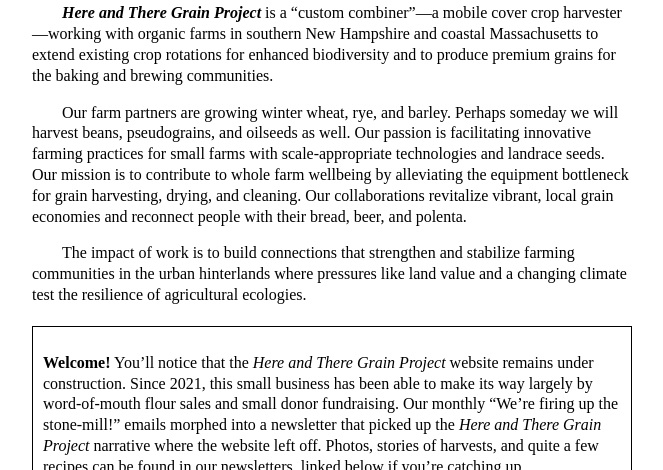
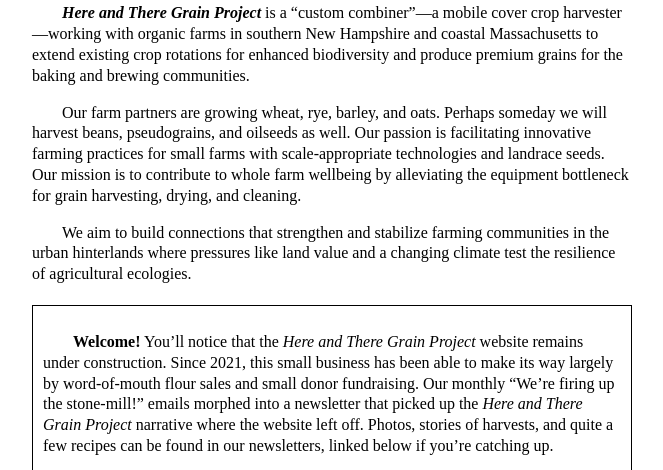
Before and after one commit to drewandrew/here-and-there, a website: page index.html in a window 1280 px wide. Shown: the part 284-754 px from the top of the page, without its empty margins (273-936 px from the left). Drawn offline with Linux system fonts and the light colour scheme.

Commit message:
Update first three paragraphs again again

```diff
--- a/index.html
+++ b/index.html
@@ -19,12 +19,11 @@
   <div class="contents">
     <div class="description">
       <p class="no-indent">
-        <i><b>Here and There Grain Project</b></i> is a “custom combiner”—a mobile cover crop harvester—working with organic farms in southern New Hampshire and coastal Massachusetts to extend existing crop rotations for enhanced biodiversity and to produce premium grains for the baking and brewing communities.
+        <i><b>Here and There Grain Project</b></i> is a “custom combiner”—a mobile cover crop harvester—working with organic farms in southern New Hampshire and coastal Massachusetts to extend existing crop rotations for enhanced biodiversity and produce premium grains for the baking and brewing communities.
       </p>
-      <p class="">Our farm partners are growing winter wheat, rye, and barley. Perhaps someday we will harvest beans, pseudograins, and oilseeds as well. Our passion is facilitating innovative farming practices for small farms with scale-appropriate technologies and landrace seeds. Our mission is to contribute to whole farm wellbeing by alleviating the equipment bottleneck for grain harvesting, drying, and cleaning. Our collaborations revitalize vibrant, local grain economies and reconnect people with their bread, beer, and polenta.</p>
+      <p class="">Our farm partners are growing wheat, rye, barley, and oats. Perhaps someday we will harvest beans, pseudograins, and oilseeds as well. Our passion is facilitating innovative farming practices for small farms with scale-appropriate technologies and landrace seeds. Our mission is to contribute to whole farm wellbeing by alleviating the equipment bottleneck for grain harvesting, drying, and cleaning.</p>
 
-      <p>The impact of work is to build connections that strengthen and stabilize farming communities in the urban hinterlands where pressures like land value and a changing climate test the resilience of agricultural ecologies.</p>
-    </div>
+      <p>We aim to build connections that strengthen and stabilize farming communities in the urban hinterlands where pressures like land value and a changing climate test the resilience of agricultural ecologies.</p>
 
     <div class="construction-warning">
       <p class="no-indent">
```
